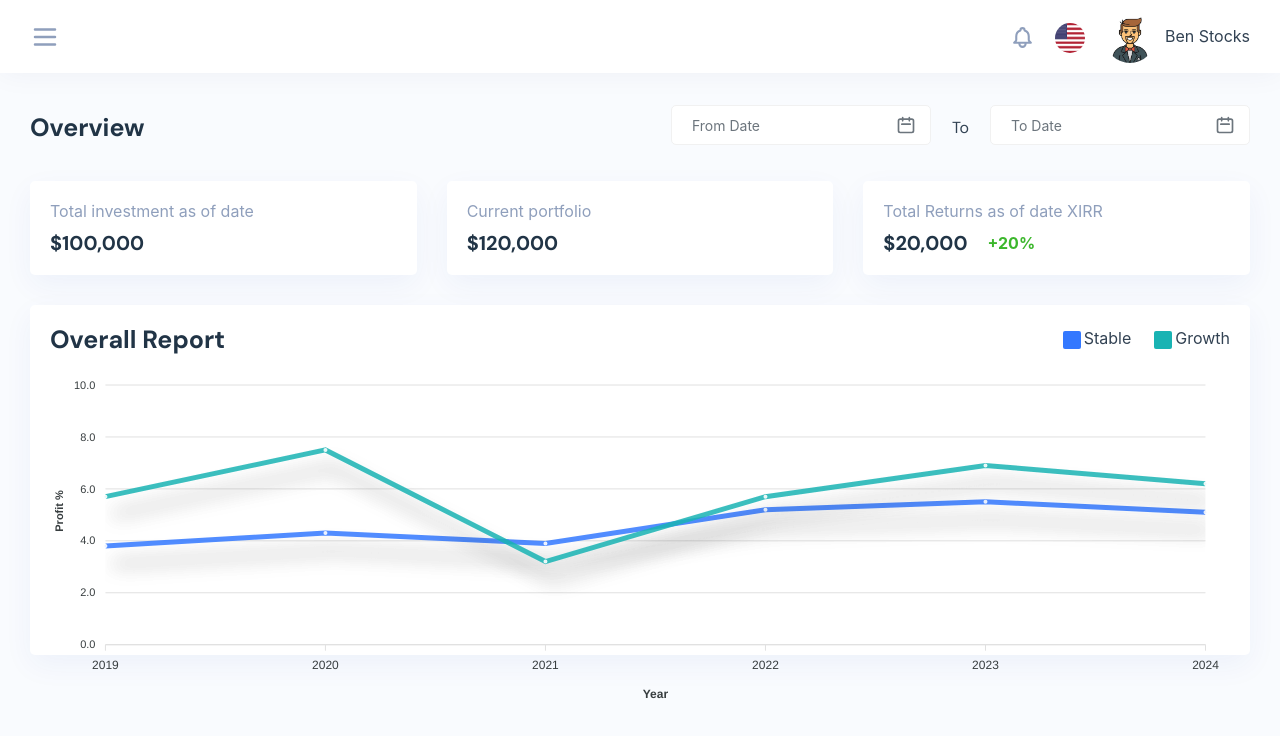
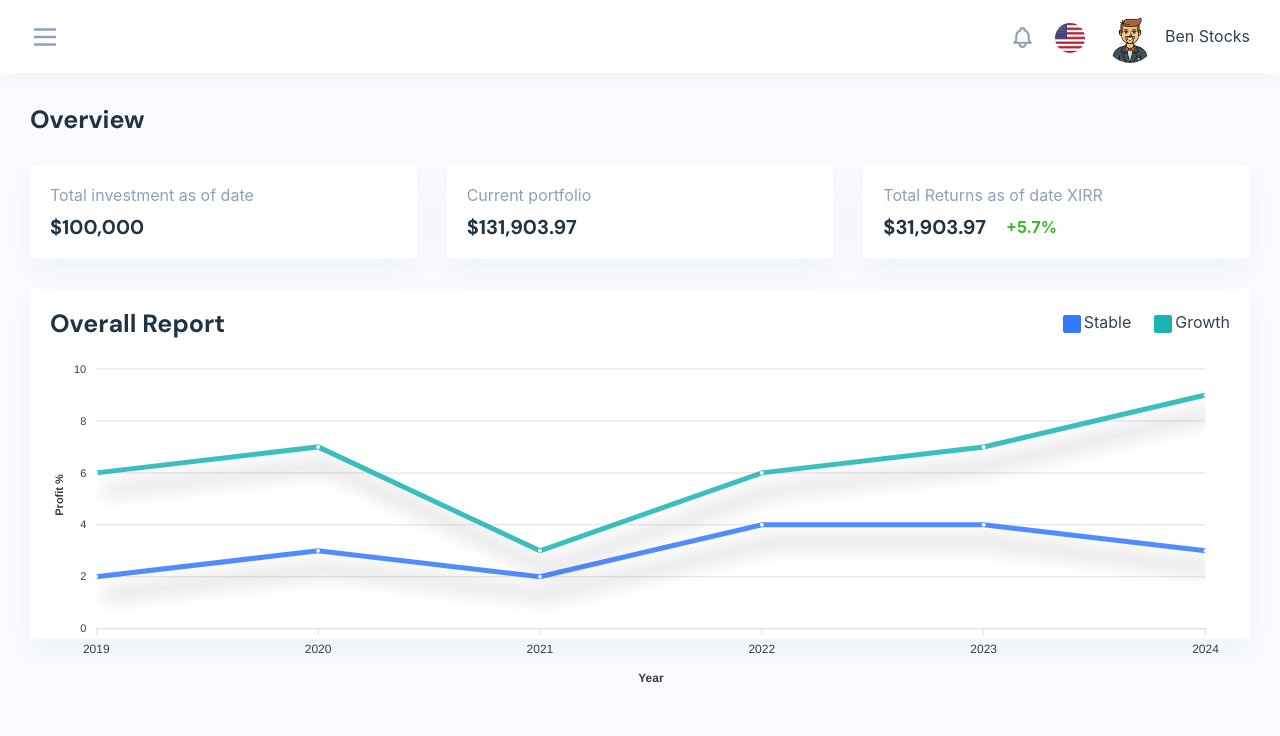
Before and after one commit to vishnumohandas11/retail-Investors, a React (Create React App) app: page / in a window 1280 px wide. Shown: the top 736 px of the page. Built offline with nearby package versions, Linux system fonts and the light colour scheme.

Commit message:
feat: new update for data

```diff
--- a/src/App.tsx
+++ b/src/App.tsx
@@ -44,7 +44,7 @@ function App() {
                 <Route path="/user-edit" element={<UserProfileEdit />} />
                 <Route path="/user-profile" element={<UserProfile />} />
                 {/* <Route path="/calculator" element={<Calculator />} /> */}
-                <Route path="/playground" element={<Playgrond />} />
+                <Route path="/playground" element={<Playgrond goBack={()=>{}}/>} />
                 <Route path="/faq" element={<FAQ />} />
               </Routes>
               {/* <div className='chat-button iq-icons-list'><button type="button" className="btn btn-primary mt-2 btn-with-icon" data-toggle="modal" data-target=".bd-example-modal-lg"><svg xmlns="http://www.w3.org/2000/svg" className="h-6 w-6" fill="none" viewBox="0 0 24 24" stroke="currentColor">
--- a/src/components/Portfolio.tsx
+++ b/src/components/Portfolio.tsx
@@ -12,27 +12,7 @@ export function Portfolio (props: IPortfolioProps) {
         <div className="col-md-12 mb-4 mt-1">
          <div className="d-flex flex-wrap justify-content-between align-items-center">
              <h4 className="font-weight-bold">Overview</h4>
-             <div className="form-group mb-0 vanila-daterangepicker d-flex flex-row">
-                  <div className="date-icon-set">
-                     <input type="text" name="start" className="form-control" placeholder="From Date"/>
-                     <span className="search-link">
-                        <svg xmlns="http://www.w3.org/2000/svg" className="" width="20" fill="none" viewBox="0 0 24 24" stroke="currentColor">
-                        <path strokeLinecap="round" strokeLinejoin="round" strokeWidth="2" d="M8 7V3m8 4V3m-9 8h10M5 21h14a2 2 0 002-2V7a2 2 0 00-2-2H5a2 2 0 00-2 2v12a2 2 0 002 2z" />
-                        </svg>
-                     </span>
-                  </div>
-                     <span className="flex-grow-0">
-                     <span className="btn">To</span>
-                  </span>
-                  <div className="date-icon-set">
-                     <input type="text" name="end" className="form-control" placeholder="To Date"/>
-                     <span className="search-link">
-                        <svg xmlns="http://www.w3.org/2000/svg" className="" width="20" fill="none" viewBox="0 0 24 24" stroke="currentColor">
-                        <path strokeLinecap="round" strokeLinejoin="round" strokeWidth="2" d="M8 7V3m8 4V3m-9 8h10M5 21h14a2 2 0 002-2V7a2 2 0 00-2-2H5a2 2 0 00-2 2v12a2 2 0 002 2z" />
-                        </svg>
-                     </span>
-                  </div>
-            </div>
+
          </div>
       </div>
       <div className="col-lg-12 col-md-12">
@@ -59,7 +39,7 @@ export function Portfolio (props: IPortfolioProps) {
                         <div className="">
                             <p className="mb-2 text-secondary">Current portfolio</p>
                             <div className="d-flex flex-wrap justify-content-start align-items-center">
-                               <h5 className="mb-0 font-weight-bold">$120,000</h5>
+                               <h5 className="mb-0 font-weight-bold">$131,903.97</h5>
                                {/* <p className="mb-0 ml-3 text-success font-weight-bold">Profit: $3,393</p> */}
                             </div>
                         </div>
@@ -74,8 +54,8 @@ export function Portfolio (props: IPortfolioProps) {
                         <div className="">
                         <p className="mb-2 text-secondary">Total Returns as of date XIRR</p>
                            <div className="d-flex flex-wrap justify-content-start align-items-center">
-                              <h5 className="mb-0 font-weight-bold">$20,000</h5>
-                              <p className="mb-0 ml-3 text-success font-weight-bold">+20%</p>
+                              <h5 className="mb-0 font-weight-bold">$31,903.97</h5>
+                              <p className="mb-0 ml-3 text-success font-weight-bold">+5.7%</p>
                            </div>
                         </div>
                     </div>
--- a/src/components/Questionaire/GoalRecommed.tsx
+++ b/src/components/Questionaire/GoalRecommed.tsx
@@ -1,18 +1,22 @@
-import * as React from 'react';
+import React, {useState} from 'react';
 import ReactSpeedometer from 'react-d3-speedometer';
-
+import { Playgrond } from "../playground/Playground"
 export interface IGoalRecommedProps {
   customerValue: number;
   recommendation:{
     theme: string;
     expectedReturn: string;
     meaning: string;
-    horizon: string
+    horizon: string;
+    riskScore: number
   }
 }
 
 export function GoalRecommed({customerValue, recommendation}: IGoalRecommedProps) {
+  const [isComapare, setIsCompare] = useState(false)
+
   return (
+    !isComapare ? (
     <div className="row">
       <div className="col-sm-12 col-lg-12 col-md-12">
         <div className="card">
@@ -56,7 +60,7 @@ export function GoalRecommed({customerValue, recommendation}: IGoalRecommedProps
                 <ReactSpeedometer
                   width={500}
                   needleHeightRatio={0.7}
-                  value={customerValue}
+                  value={recommendation.riskScore}
                   minValue={0}
                   maxValue={5}
                   currentValueText="Risk Level"
@@ -293,7 +297,7 @@ export function GoalRecommed({customerValue, recommendation}: IGoalRecommedProps
                     </div>
                   </div>
                   <div className="d-flex justify-content-center mb-5">
-                    <a href="/playground#" className="btn btn-primary mt-3">Compare previous performance</a>
+                    <div className="btn btn-primary mt-3" onClick={()=>setIsCompare(true)}>Compare previous performance</div>
                   </div>
                 </div>
               </div>
@@ -302,6 +306,8 @@ export function GoalRecommed({customerValue, recommendation}: IGoalRecommedProps
         </div>
       </div>
 
-    </div>
+    </div>)
+    :
+    <Playgrond goBack={()=>setIsCompare(false)}/>
   );
 }
--- a/src/components/Questionaire/Questionspage.tsx
+++ b/src/components/Questionaire/Questionspage.tsx
@@ -23,6 +23,7 @@ export function Questionspage(props: IQuestionspageProps) {
         theme: '',
         expectedReturn: '',
         meaning: '',
+        riskScore: 0.5,
         horizon: ''
     });
 
@@ -87,35 +88,40 @@ export function Questionspage(props: IQuestionspageProps) {
                 theme: 'Stable',
                 expectedReturn: '3%',
                 meaning: 'Secure your emergency needs.',
-                horizon: 'Short to Medium Term'
+                horizon: 'Short to Medium Term',
+                riskScore: 0.5
             })
         } else if (11<=score && score<=13) {
             setRecommendation({
                 theme: 'Stable Plus',
                 expectedReturn: '5%',
                 meaning: 'Steady growth that you can count on.',
-                horizon: 'Short to Medium Term'
+                horizon: 'Short to Medium Term',
+                riskScore: 1.5
             })
         } else if (14<=score && score<=17) {
             setRecommendation({
                 theme: 'Balanced',
                 expectedReturn: '7%',
                 meaning: 'Build a foundation for the future.',
-                horizon: 'Medium Term'
+                horizon: 'Medium Term',
+                riskScore: 2.5
             })
         } else if (18<=score && score<=21) {
             setRecommendation({
                 theme: 'Growth',
                 expectedReturn: '9%',
                 meaning: 'Beat the market and grow big.',
-                horizon: 'Long Term'
+                horizon: 'Long Term',
+                riskScore: 3.5
             })
         } else {
             setRecommendation({
                 theme: 'High Growth',
                 expectedReturn: '12%',
                 meaning: 'Retire rich with financial freedom.',
-                horizon: 'Long Term'
+                horizon: 'Long Term',
+                riskScore: 4.5
             })
 
         }
@@ -273,7 +279,11 @@ export function Questionspage(props: IQuestionspageProps) {
                     </div>
                 </div>
 
-            </div>}{!isQuestionsEnable && <div className="col-sm-12 col-lg-12 col-md-12"><GoalRecommed customerValue={customerProfileValue} recommendation={recommendation}/></div>}
+            </div>}{!isQuestionsEnable &&
+                 <div className="col-sm-12 col-lg-12 col-md-12">
+                    <GoalRecommed customerValue={customerProfileValue} recommendation={recommendation}/>
+                </div>
+                }
         </div>
     );
 }
--- a/src/components/charts/PortFolioChart.tsx
+++ b/src/components/charts/PortFolioChart.tsx
@@ -10,11 +10,11 @@ export const PortFolioChart = () => {
         series: [
           {
             name: "Stable",
-            data: [ 3.8, 4.3, 3.9, 5.2, 5.5, 5.1]
+            data: [ 2, 3, 2, 4, 4, 3]
           },
           {
             name: "Growth",
-            data: [ 5.7, 7.5, 3.2, 5.7, 6.9, 6.2]
+            data: [ 6, 7, 3, 6, 7, 9]
           }
         ],
         options: {
--- a/src/components/playground/Playground.tsx
+++ b/src/components/playground/Playground.tsx
@@ -5,6 +5,7 @@ import Chart from 'react-apexcharts';
 import { IUserProfileProps } from '../user/UserProfile';
 
 export interface IPlaygrondProps {
+    goBack: ()=> void
 }
 
 export function Playgrond(props: IPlaygrondProps) {
@@ -258,7 +259,7 @@ export function Playgrond(props: IPlaygrondProps) {
                             </div>
                             <div className="col-sm-12 col-lg-12 col-md-12">
                                 <div className="d-flex justify-content-left mt-5">
-                                    <a href="/questions?state=submitted" className="btn btn-primary mt-3"> Go Back</a>
+                                    <div className="btn btn-primary mt-3" onClick={()=>{props.goBack()}}>Go Back</div>
                                 </div>
                             </div>
                         </div>
```
